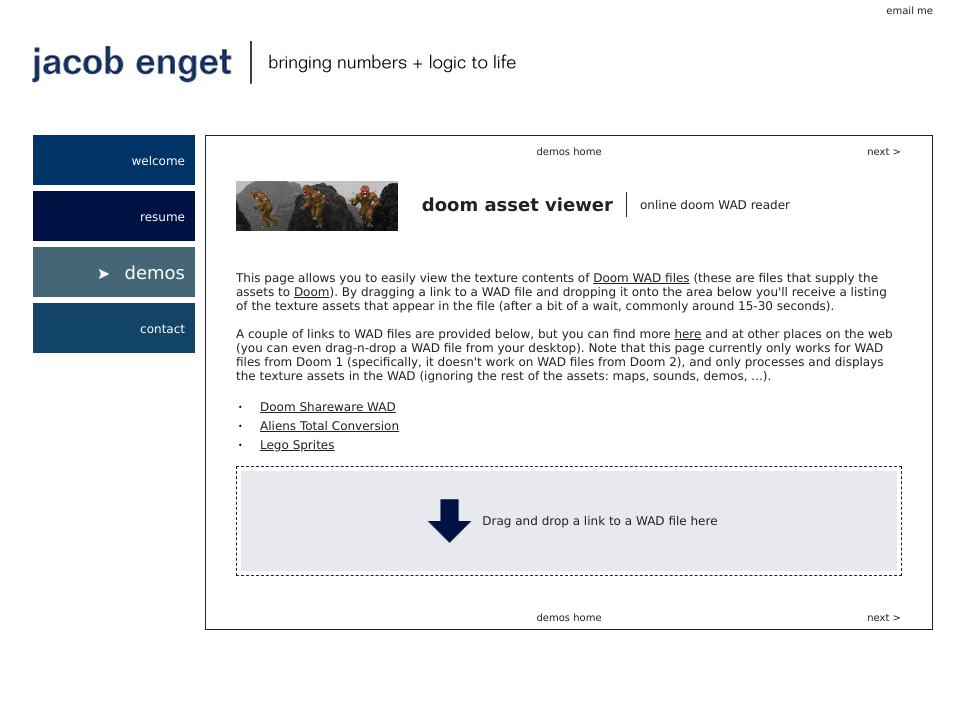
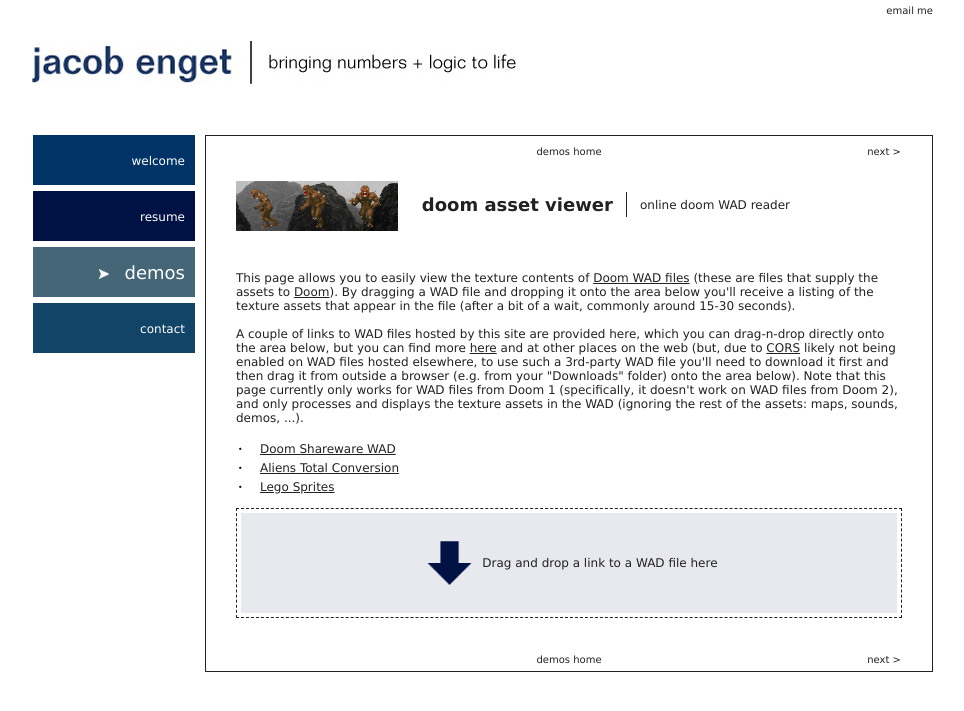
Before and after one commit to jacobenget/jacobenget.github.io, a Jekyll site: the page built from docs/_demos/1-doomWadReader.html, in a window 1280 px wide. Shown: the top 711 px of the page, without its empty margins (157-1121 px from the left). Built offline with Jekyll 4.4.1, drawn with Linux system fonts in a browser that asks for light colours; nearby versions of some CDN libraries; a script that is not in the unit is left out.

Commit message:
Update Doom WAD Reader info to better explain using 3rd-party WADs
Since any WAD hosted outside this site is unlikely to have CORS enabled, and this site retrieves resource via the browser, any attempt to drag-n-drop a link to a WAD hosted elsewhere will fail.

So, the user should instead download the file and drag it from outside their browser to be dropped onto this page.

```diff
--- a/docs/_demos/1-doomWadReader.html
+++ b/docs/_demos/1-doomWadReader.html
@@ -12,11 +12,14 @@ associated_top_level_page: demos
 
 This page allows you to easily view the texture contents of <a href="https://en.wikipedia.org/wiki/Doom_WAD">Doom WAD files</a>
 (these are files that supply the assets to <a href="https://en.wikipedia.org/wiki/Doom_(1993_video_game)">Doom</a>).
-By dragging a link to a WAD file and dropping it onto the area below you'll receive a listing of the texture assets that appear in the file
+By dragging a WAD file and dropping it onto the area below you'll receive a listing of the texture assets that appear in the file
 (after a bit of a wait, commonly around 15-30 seconds).
 <br/>
 <br/>
-A couple of links to WAD files are provided below, but you can find more <a href="http://www.doomwadstation.net/idgames/index.php?folder=ZG9vbS9tZWdhd2Fkcw==">here</a> and at other places on the web (you can even drag-n-drop a WAD file from your desktop).
+A couple of links to WAD files hosted by this site are provided here, which you can drag-n-drop directly onto the area below,
+but you can find more <a href="http://www.doomwadstation.net/idgames/index.php?folder=ZG9vbS9tZWdhd2Fkcw==">here</a> and at other places on the web
+(but, due to <a href="https://en.wikipedia.org/wiki/Cross-origin_resource_sharing">CORS</a> likely not being enabled on WAD files hosted elsewhere,
+to use such a 3rd-party WAD file you'll need to download it first and then drag it from outside a browser (e.g. from your "Downloads" folder) onto the area below).
 Note that this page currently only works for WAD files from Doom 1 (specifically, it doesn't work on WAD files from Doom 2), and only processes and displays the texture assets in the WAD (ignoring the rest of the assets: maps, sounds, demos, ...).
 <br/>
 <ul>
```
